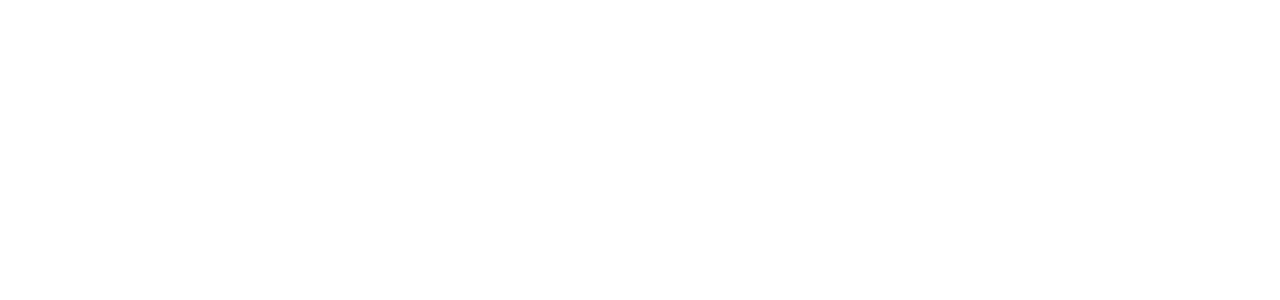
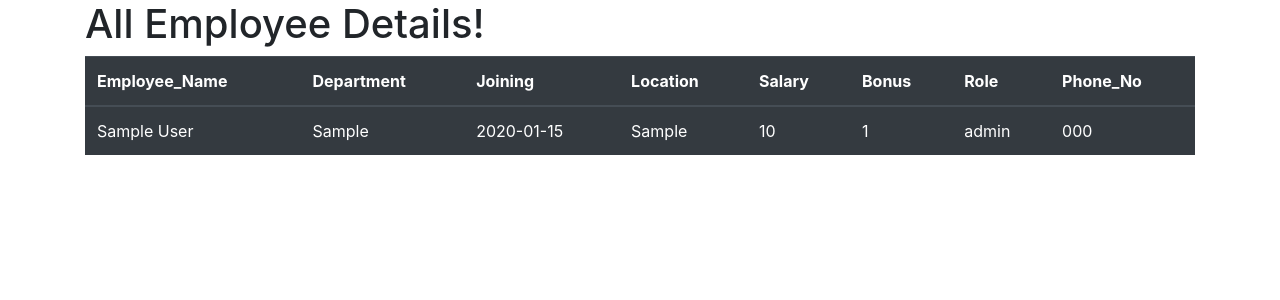
Before and after one commit to annannya/oems, a Django app: page /all_employee in a window 1280 px wide. Before the commit the part shown is empty. Shown: the top 300 px of the page. Run offline with Django 4.2, Linux system fonts and the light colour scheme; tables that the repository leaves empty hold one stand-in row (values such as "Sample post").

Commit message:
view employee API added

```diff
--- a/oemsapp/templates/all_employee.html
+++ b/oemsapp/templates/all_employee.html
@@ -1,10 +1,44 @@
 <!DOCTYPE html>
 <html lang="en">
-<head>
-    <meta charset="UTF-8">
-    <title>all employee</title>
-</head>
-<body>
-
-</body>
+   <head>
+      <meta charset="UTF-8">
+      <title>All Employee</title>
+      <link rel="stylesheet" href="https://cdn.jsdelivr.net/npm/bootstrap@4.3.1/dist/css/bootstrap.min.css" integrity="sha384-ggOyR0iXCbMQv3Xipma34MD+dH/1fQ784/j6cY/iJTQUOhcWr7x9JvoRxT2MZw1T" crossorigin="anonymous">
+   </head>
+   <body>
+      <div class="container">
+      <h1>All Employee Details!</h1>
+      <table class="table table-dark">
+         <thead>
+            <tr>
+               <!--<th scope="col">#</th>
+               <th scope="col">Employee_ID</th> -->
+               <th scope="col">Employee_Name</th>
+               <th scope="col">Department</th>
+               <th scope="col">Joining</th>
+               <th scope="col">Location</th>
+               <th scope="col">Salary</th>
+               <th scope="col">Bonus</th>
+               <th scope="col">Role</th>
+               <th scope="col">Phone_No</th>
+            </tr>
+         </thead>
+         {% for emp in employees %}
+         <tbody>
+            <tr>
+               <!--<th scope="row">{{emp.Employee_ID}}</th>-->
+               <td>{{emp.Employee_Name}}</td>
+               <td>{{emp.Department}}</td>
+               <td>{{emp.Joining}}</td>
+               <td>{{emp.Location}}</td>
+               <td>{{emp.Salary}}</td>
+               <td>{{emp.Bonus}}</td>
+               <td>{{emp.Role}}</td>
+               <td>{{emp.Phone_No}}</td>
+            </tr>
+            </tr>
+         </tbody>
+         {% endfor %}
+      </table>
+      </body>
 </html>
--- a/oemsapp/views.py
+++ b/oemsapp/views.py
@@ -81,12 +81,14 @@ def index(request):
 
 
 def all_employee(request):
-    emps = Employee.objects.all()
+    # to get all the data from database
+    employees = Employee.objects.all()
+    # to map the json data from database to serializer to send back to the user
+    employees_serializer = EmployeesSerializer(employees, many=True)
     context = {
-        'emps': emps
+        'employees': employees_serializer.data
 
     }
-    print(context)
     return render(request, "all_employee.html", context)
 
 
```
